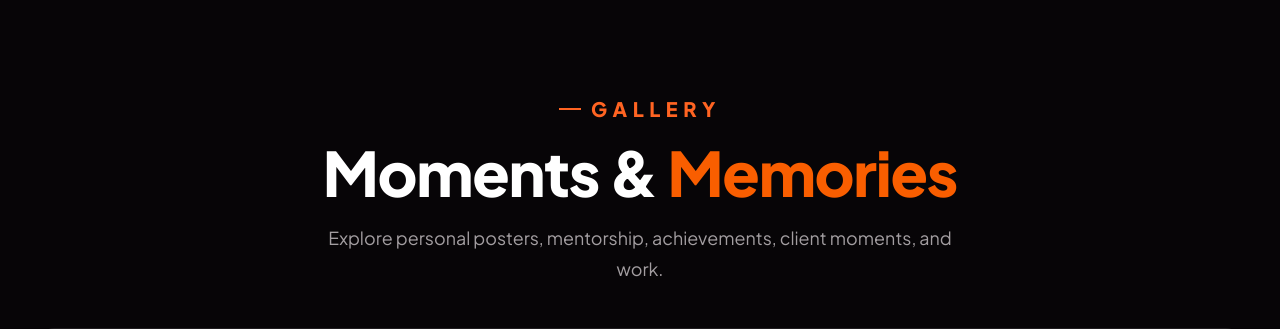
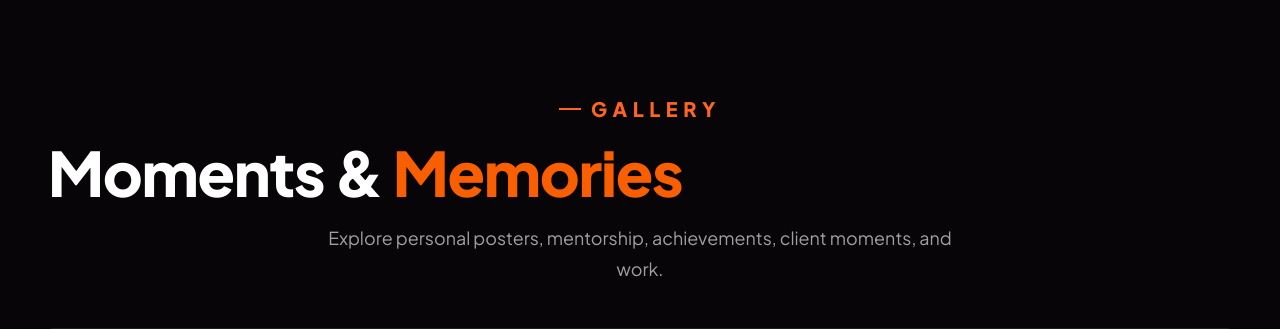
Before and after one commit to SamirHSpeaks/SamirHossen, a plain HTML site: page my-website/index.html in a window 1280 px wide. Shown: the part 8480-8809 px from the top of the page. Drawn offline with Linux system fonts and the light colour scheme.

Commit message:
Update index.html

```diff
--- a/my-website/index.html
+++ b/my-website/index.html
@@ -1000,11 +1000,7 @@
       <div class="container gallery-intro">
         <div data-reveal>
           <div class="eyebrow-tag"><span class="tag-dash"></span> GALLERY</div>
-          <h2 class="section-title reference-heading" style="
-    width: auto;
-    /* align-items: center; */
-    text-align: center;
-">Moments &amp; <span class="section-title-accent">Memories</span></h2>
+          <h2 class="section-title reference-heading">Moments &amp; <span class="section-title-accent">Memories</span></h2>
           <p class="lead-text">Explore personal posters, mentorship, achievements, client moments, and work.</p>
         </div>
       </div>
```
